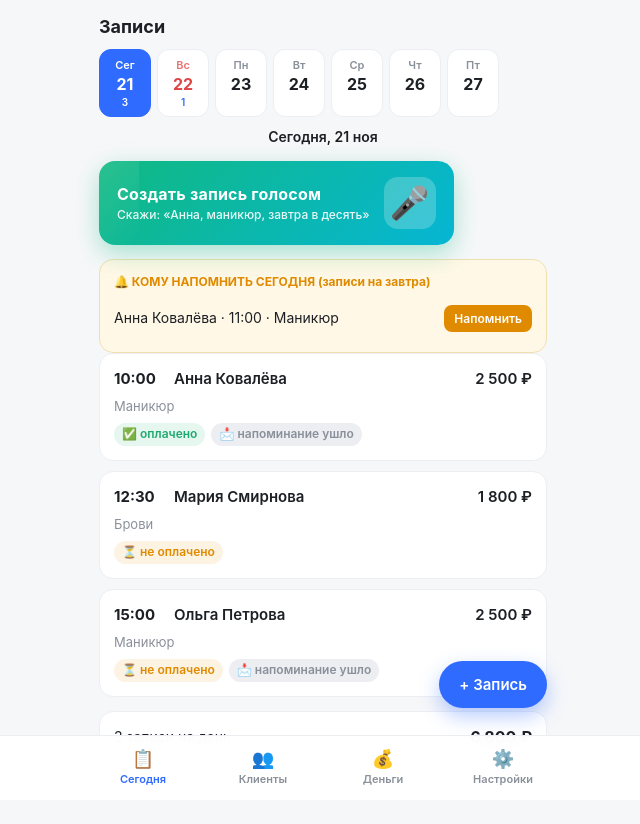
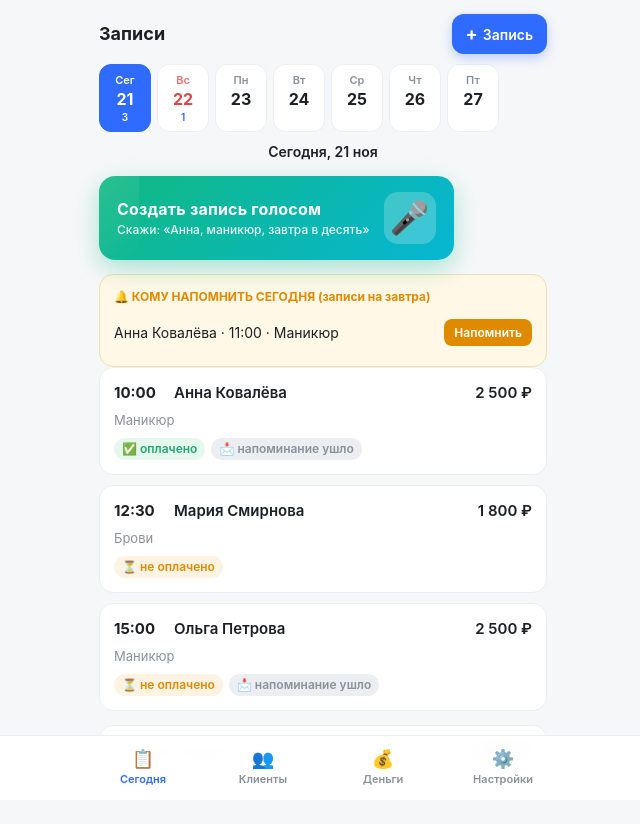
Before and after one commit to seregaosnatch-ui/my-crm, a plain HTML site: page index.html in a window 1280 px wide. Shown: the whole page, without its empty margins (317-957 px from the left). Drawn offline with Linux system fonts and the light colour scheme.

Commit message:
Update index.html

```diff
--- a/index.html
+++ b/index.html
@@ -21,7 +21,17 @@
     padding:14px 16px 10px; display:flex; align-items:center; gap:10px; }
   header h1 { font-size:18px; margin:0; flex:1; font-weight:700; }
   .hdr-btn { border:1px solid var(--line); background:var(--card);
-    width:40px; height:40px; border-radius:12px; font-size:18px; cursor:pointer; }
+    width:40px; height:40px; border-radius:12px; font-size:18px; cursor:pointer;
+    display:flex; align-items:center; justify-content:center; color:var(--text); }
+  .hdr-add-btn {
+    border: none; background: var(--accent); color: #fff;
+    height: 40px; padding: 0 14px; border-radius: 12px;
+    font-size: 14px; font-weight: 600; font-family: inherit;
+    cursor: pointer; display: flex; align-items: center; gap: 5px;
+    white-space: nowrap; box-shadow: 0 4px 12px rgba(47,107,255,.3);
+  }
+  .hdr-add-btn .plus { font-size: 18px; line-height: 1; font-weight: 700; }
+  .hdr-add-btn:active { transform: scale(.97); }
 
   .week-strip { display:flex; gap:6px; padding:0 16px 10px; overflow-x:auto;
     scrollbar-width:none; -webkit-overflow-scrolling:touch; }
@@ -36,14 +46,12 @@
   .day-btn.active .wd, .day-btn.active .d, .day-btn.active .cnt { color:#fff; }
   .day-btn.today .d { color:var(--accent); }
   .day-btn.today.active .d { color:#fff; }
-  /* выходные — красным */
   .day-btn.weekend:not(.active) .d { color: var(--red); }
   .day-btn.weekend:not(.active) .wd { color: var(--red); opacity:.75; }
 
   .datebar { display:flex; align-items:center; gap:8px; padding:0 16px 10px; }
   .datebar .label { flex:1; text-align:center; font-weight:600; font-size:14px; }
 
-  /* большая кнопка голосового администратора — изумрудно-бирюзовая */
   .voice-hero {
     display: flex; align-items: center; gap: 14px;
     margin: 4px 16px 14px; padding: 16px 18px;
@@ -488,7 +496,8 @@ function renderWeekStrip() {
 }
 
 function renderToday(header, view) {
-  header.innerHTML = `<h1>Записи</h1>`;
+  header.innerHTML = `<h1>Записи</h1><button class="hdr-add-btn" id="hdr-add" title="Новая запись"><span class="plus">+</span> Запись</button>`;
+  document.getElementById('hdr-add').onclick = () => openNewAppt(null);
 
   const date = state.date;
   const list = db.appointments.filter(a => a.date === date).sort((x,y)=>x.time.localeCompare(y.time));
@@ -525,10 +534,9 @@ function renderToday(header, view) {
     </button>
     ${remindBlock}
     <div class="list">
-      ${list.length ? list.map(apptCard).join('') : `<div class="empty">На этот день записей нет.<br>Нажмите «+ Запись» или «Создать голосом»</div>`}
+      ${list.length ? list.map(apptCard).join('') : `<div class="empty">На этот день записей нет.<br>Нажмите «+ Запись» вверху или «Создать запись голосом»</div>`}
     </div>
     ${list.length ? `<div class="summary"><span>${list.length} ${plural(list.length,'запись','записи','записей')} на день</span><b>${fmtMoney(total)}</b></div>` : ''}
-    <button class="fab" id="fab-add">+ Запись</button>
   `;
   view.querySelectorAll('[data-day]').forEach(b => b.onclick = () => {
     state.date = b.dataset.day; render();
@@ -537,7 +545,6 @@ function renderToday(header, view) {
   view.querySelectorAll('[data-remind]').forEach(b => b.onclick = (e) => {
     e.stopPropagation(); openSendReminder(b.dataset.remind);
   });
-  document.getElementById('fab-add').onclick = () => openNewAppt(null);
   document.getElementById('voice-hero').onclick = openVoiceAdmin;
   const active = view.querySelector('.day-btn.active');
   if (active) active.scrollIntoView({ inline:'center', block:'nearest' });
@@ -725,7 +732,7 @@ function renderSettings(header, view) {
   };
   document.getElementById('open-voices').onclick = openAllVoices;
   document.getElementById('open-about').onclick = () => {
-    alert('Записи мастера v7\n\nЛокальное приложение: данные хранятся только на этом устройстве.\n\nСоздано Романом и Иваном.');
+    alert('Записи мастера v9\n\nЛокальное приложение: данные хранятся только на этом устройстве.\n\nСоздано Романом и Иваном.');
   };
 }
 
```
